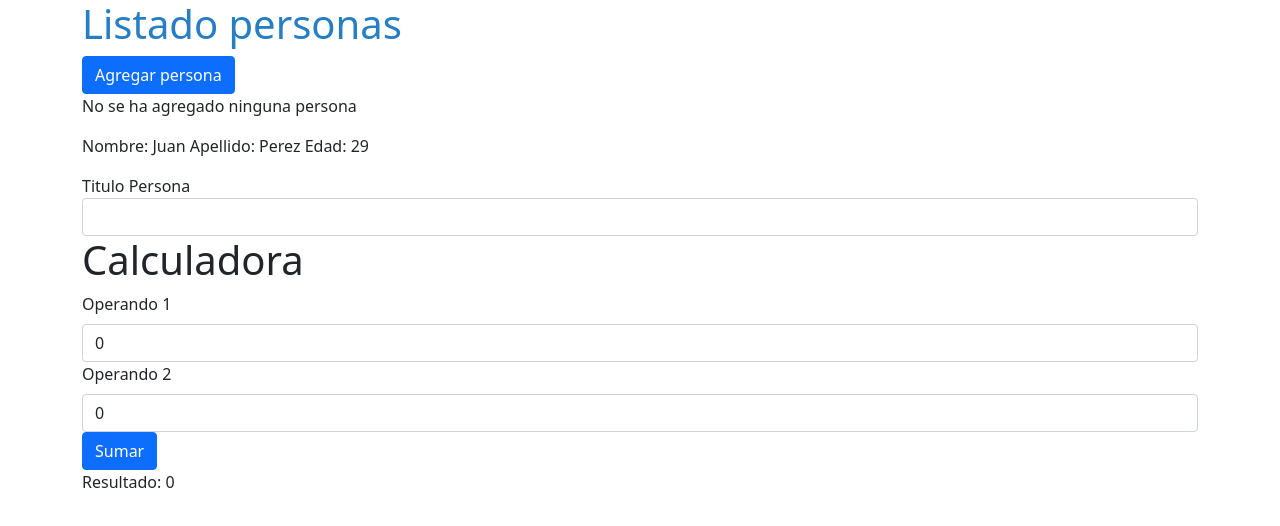
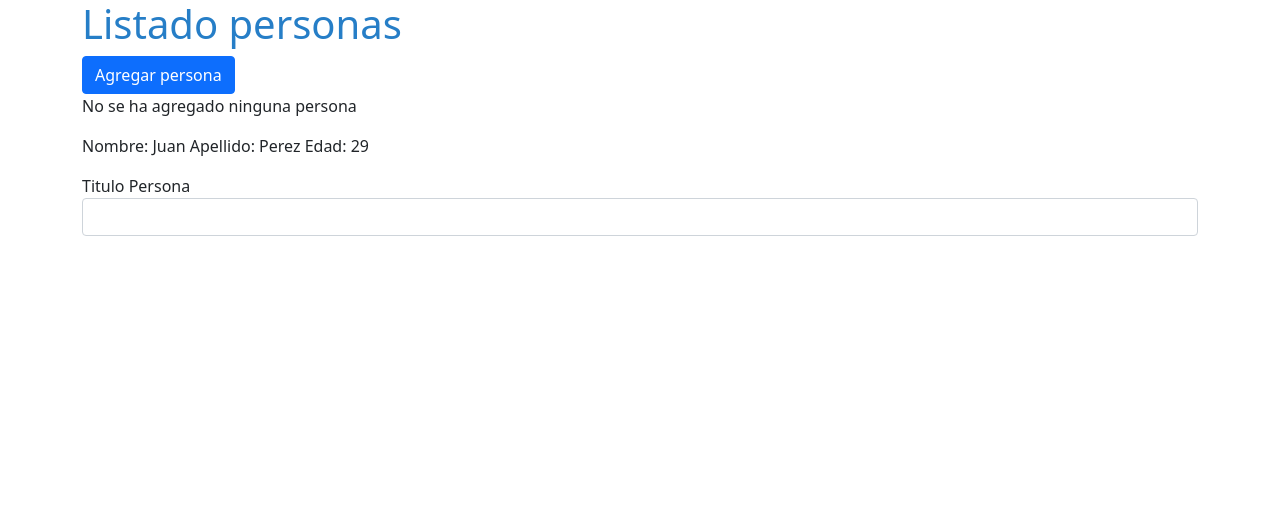
Before and after one commit to smartinez05/angular-university, an Angular app: page / in a window 1280 px wide. Shown: the top 526 px of the page. Built offline with nearby package versions, Linux system fonts and the light colour scheme.

Commit message:
desactivar calculadora

```diff
--- a/src/app/app.component.html
+++ b/src/app/app.component.html
@@ -1,2 +1 @@
 <app-personas></app-personas>
-<app-calculadora></app-calculadora>
```
